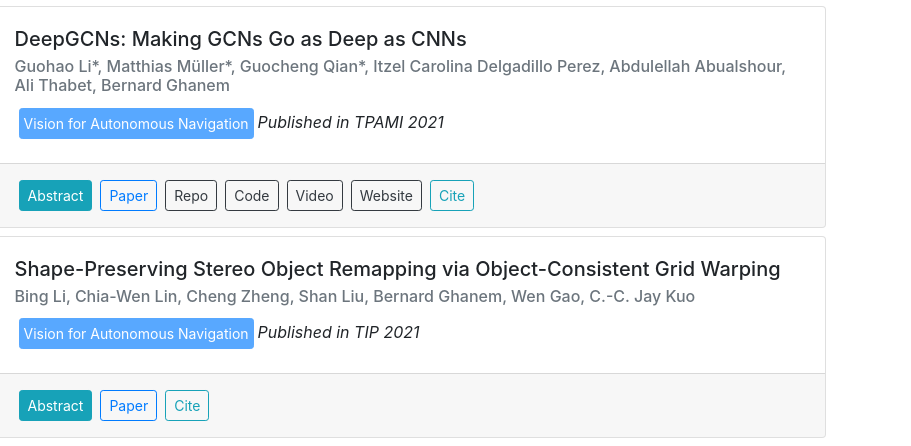
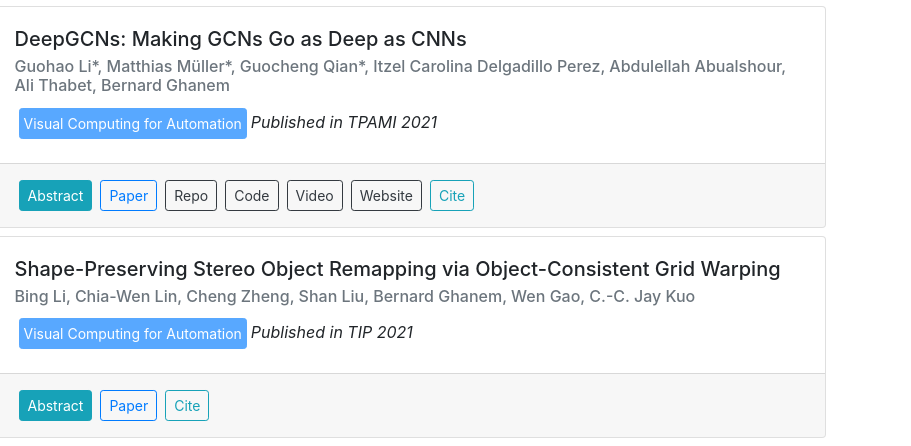
Before and after one commit to IVUL-KAUST/ivul-kaust.github.io, a plain HTML site: page index.html in a window 1280 px wide. Shown: the part 306-752 px from the top of the page, 369-1280 px from the left. Drawn offline with nearby package versions, Linux system fonts and the light colour scheme.

Commit message:
Rename Theme 2

```diff
--- a/index.html
+++ b/index.html
@@ -44,7 +44,7 @@
     const p_filters = params.getAll('f');  // if f=hide, remove the filters
     const p_count = p_authors.length + p_themes.length + p_venues.length + p_years.length;
 
-    const themes = [undefined, 'Video Understanding', 'Vision for Autonomous Navigation', 'Fundamentals / Tools'];
+    const themes = [undefined, 'Video Understanding', 'Visual Computing for Automation', 'Fundamentals / Tools'];
     const theme_colors = ['light', 'danger', 'primary', 'success'];
     const full_venue = {};
     // const full_venue = {
```
